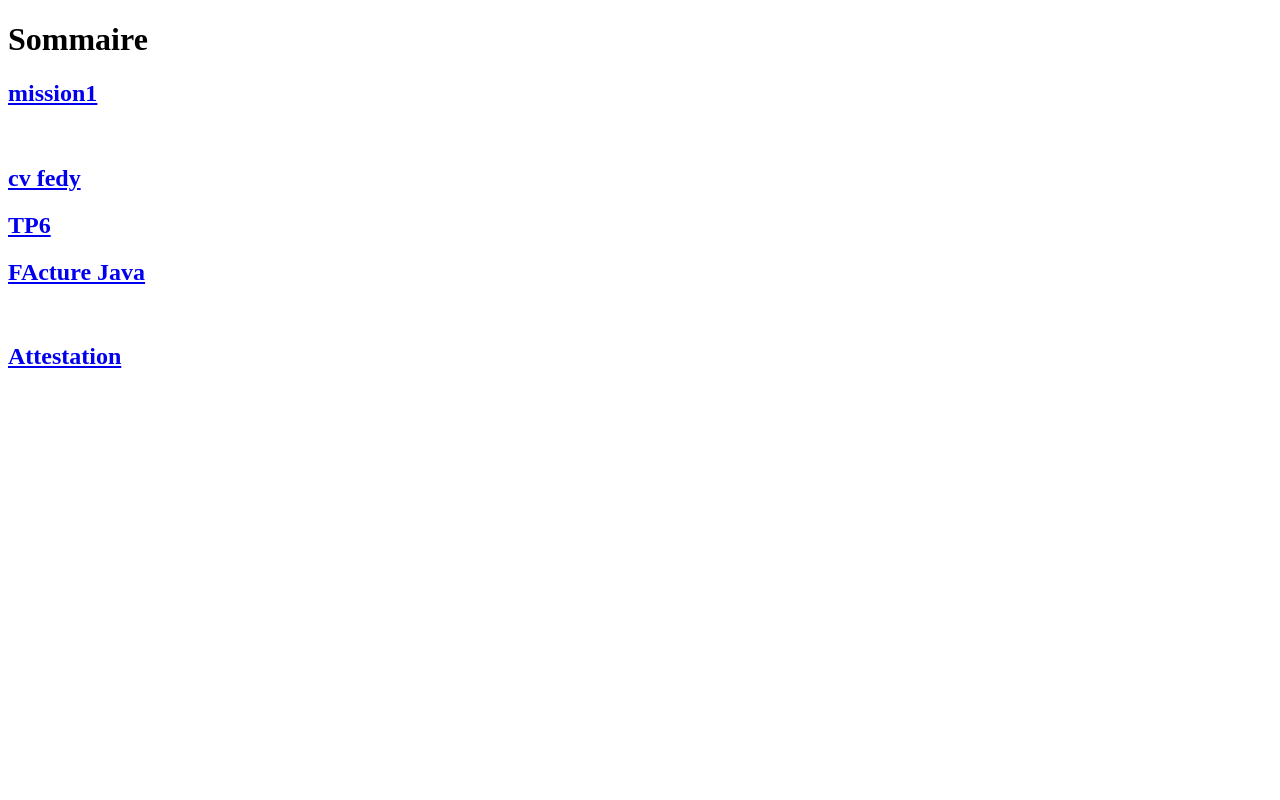
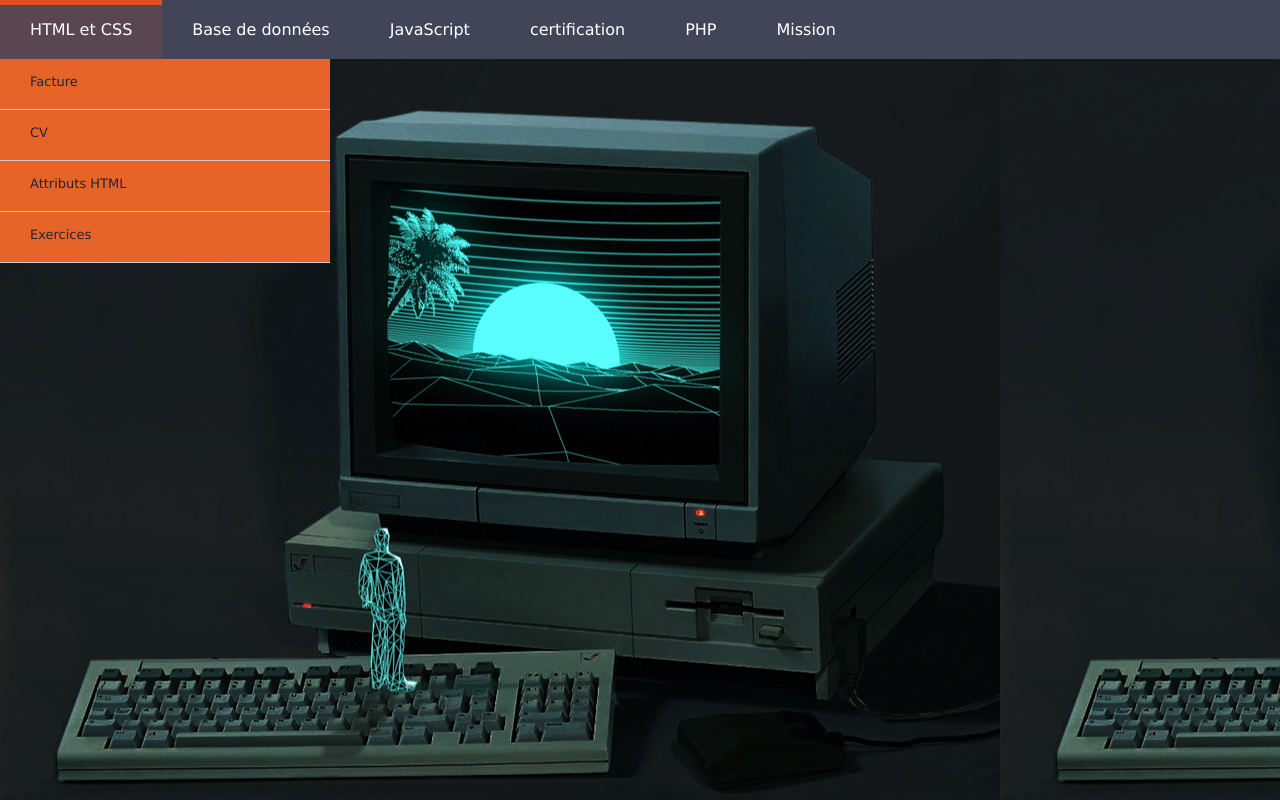
Before and after one commit to Fedybsila/Fedy, a plain HTML site: page index.html in a window 1280 px wide. Drawn offline with Linux system fonts and the light colour scheme.

Commit message:
Add files via upload

```diff
--- a/index.html
+++ b/index.html
@@ -1,18 +1,53 @@
 <!DOCTYPE html>
 <html>
 <head>
-	<meta charset="utf-8">
-	<meta name="viewport" content="width=device-width, initial-scale=1">
-	<title></title>
+  <title>Menu responsive déroulant HTML / CSS</title>
+  <meta charset="utf-8">
+  <meta name="viewport" content="width=device-width, initial-scale=1">
+  <link rel="stylesheet" href="index2.css">
 </head>
 <body>
-<h1>Sommaire</h1>
-<h2><a href= "Quizz.html">mission1 </a></h2><br>
-<h2><a href= "CV FEDY.html">cv fedy </a></h2>
-<h2><a href="./tp6/tp6.html"> TP6 </a> </h2>
-<h2><a href="./facture/facture.html"> FActure Java </a> </h2>
-<br><h2><a href="photo.html"> Attestation </a></h2>
+  <nav>
+    <label for="menu-mobile" class="menu-mobile">Menu</label>
+    <input type="checkbox" id="menu-mobile" role="button">
+    <ul>
+      <li class="menu-html"><a href="#">HTML et CSS</a>
+        <ul class="submenu">
+          <li><a href="facture/facture.html">Facture</a></li>
+          <li><a href="CV FEDY.html">CV</a></li>
+          <li><a href="#">Attributs HTML</a></li>
+          <li><a href="#">Exercices</a></li>
+        </ul>
+      </li>
+      <li class="menu-css"><a href="#">Base de données</a>
+        <ul class="submenu">
+          <li><a href="facture/facture.html">Cours HTML et CSS</a></li>
+          <li><a href="#">Propriétés CSS</a></li>
+          <li><a href="#">Sélecteurs CSS</a></li>
+          <li><a href="#">Exercices</a></li>
+        </ul>
+      </li>
+      <li class="menu-js"><a href="#">JavaScript</a>
+        <ul class="submenu">
+          <li><a href="tp6/tp6.html">Balance</a></li>
+          <li><a href="facture/facture.html">Facture</a></li>
+          <li><a href="#">Le DOM</a></li>
+          <li><a href="#">Exercices</a></li>
+        </ul>
+      </li>
+      <li class="menu-js"><a href="#">certification</a>
+      <ul class="submenu">
+      <li><a href="photo.html">Attestation</a></li>
+      <li><a href="photo.html">Attestation</a></li>
+    </ul>
+    </li>
+</li>
+<li class="menu-js"><a href="#">PHP</a>
 
+  </li>
+  <li class="menu-js"><a href="#">Mission</a>
 
+  </li>
+</nav>
 </body>
 </html>
```
